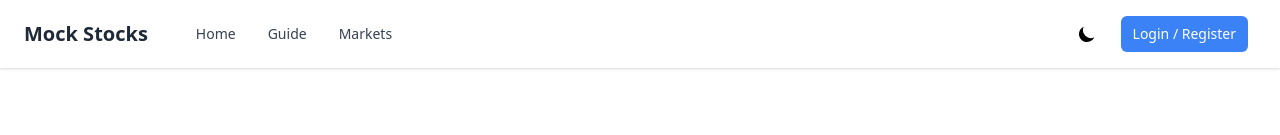
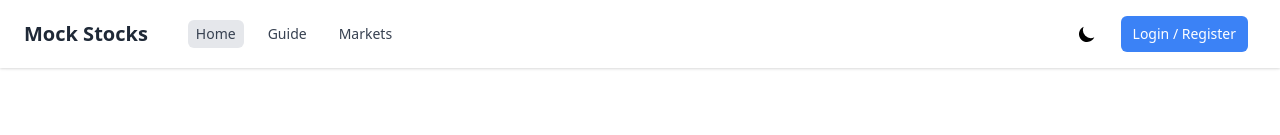
Before and after one commit to jackytea/mock-stocks, a React (Create React App) app in the folder frontend/: page / in a window 1280 px wide. Shown: the top 135 px of the page. Built offline with nearby package versions, Linux system fonts and the light colour scheme; no server answers; what tailwindcss-font-inter would draw is missing.

Commit message:
add navlinks for active route highlighting

```diff
--- a/frontend/src/components/Navigation/Navigation.js
+++ b/frontend/src/components/Navigation/Navigation.js
@@ -1,5 +1,5 @@
 import React, { useState, useEffect, useCallback, useRef } from 'react';
-import { Link, useHistory, useLocation } from 'react-router-dom';
+import { Link, NavLink, useHistory, useLocation } from 'react-router-dom';
 import { useDispatch } from 'react-redux';
 import decode from 'jwt-decode';
 import ToggleTheme from '../ToggleTheme/ToggleTheme';
@@ -94,10 +94,10 @@ const Navigation = () => {
 
 					<div className={menuHidden ? "flex-1 md:flex md:items-center md:justify-between hidden" : "flex-1 md:flex md:items-center md:justify-between"}>
 						<div className="flex flex-col -mx-4 md:flex-row md:items-center md:mx-8">
-							<Link onClick={() => setMenuHidden(true)} to="/" className="px-2 py-1 mx-2 mt-2 text-sm font-medium text-gray-700 transition-colors duration-200 transform rounded-md md:mt-0 dark:text-gray-200 hover:bg-gray-300 dark:hover:bg-gray-700">Home</Link>
-							<Link onClick={() => setMenuHidden(true)} to="/guide" className="px-2 py-1 mx-2 mt-2 text-sm font-medium text-gray-700 transition-colors duration-200 transform rounded-md md:mt-0 dark:text-gray-200 hover:bg-gray-300 dark:hover:bg-gray-700">Guide</Link>
-							<Link onClick={() => setMenuHidden(true)} to="/markets" className="px-2 py-1 mx-2 mt-2 text-sm font-medium text-gray-700 transition-colors duration-200 transform rounded-md md:mt-0 dark:text-gray-200 hover:bg-gray-300 dark:hover:bg-gray-700">Markets</Link>
-							{user?.result && <Link onClick={() => setMenuHidden(true)} to="/purchased" className="px-2 py-1 mx-2 mt-2 text-sm font-medium text-gray-700 transition-colors duration-200 transform rounded-md md:mt-0 dark:text-gray-200 hover:bg-gray-300 dark:hover:bg-gray-700">Investments</Link>}
+							<NavLink onClick={() => setMenuHidden(true)} exact to="/" activeClassName="bg-gray-200 dark:bg-blue-900 px-2 py-1 mx-2 mt-2 text-sm font-medium transition-colors duration-200 transform rounded-md md:mt-0 hover:bg-gray-400 dark:hover:bg-gray-600" className="px-2 py-1 mx-2 mt-2 text-sm font-medium text-gray-700 transition-colors duration-200 transform rounded-md md:mt-0 dark:text-gray-200 hover:bg-gray-300 dark:hover:bg-gray-700">Home</NavLink>
+							<NavLink onClick={() => setMenuHidden(true)} exact to="/guide" activeClassName="bg-gray-200 dark:bg-blue-900 px-2 py-1 mx-2 mt-2 text-sm font-medium transition-colors duration-200 transform rounded-md md:mt-0 hover:bg-gray-400 dark:hover:bg-gray-600" className="px-2 py-1 mx-2 mt-2 text-sm font-medium text-gray-700 transition-colors duration-200 transform rounded-md md:mt-0 dark:text-gray-200 hover:bg-gray-300 dark:hover:bg-gray-700">Guide</NavLink>
+							<NavLink onClick={() => setMenuHidden(true)} exact to="/markets" activeClassName="bg-gray-200 dark:bg-blue-900 px-2 py-1 mx-2 mt-2 text-sm font-medium transition-colors duration-200 transform rounded-md md:mt-0 hover:bg-gray-400 dark:hover:bg-gray-600" className="px-2 py-1 mx-2 mt-2 text-sm font-medium text-gray-700 transition-colors duration-200 transform rounded-md md:mt-0 dark:text-gray-200 hover:bg-gray-300 dark:hover:bg-gray-700">Markets</NavLink>
+							{user?.result && <NavLink onClick={() => setMenuHidden(true)} exact to="/purchased" activeClassName="bg-gray-200 dark:bg-blue-900 px-2 py-1 mx-2 mt-2 text-sm font-medium transition-colors duration-200 transform rounded-md md:mt-0 hover:bg-gray-400 dark:hover:bg-gray-600" className="px-2 py-1 mx-2 mt-2 text-sm font-medium text-gray-700 transition-colors duration-200 transform rounded-md md:mt-0 dark:text-gray-200 hover:bg-gray-300 dark:hover:bg-gray-700">Investments</NavLink>}
 							{user?.result ?
 								<>
 									<Link onClick={() => setMenuHidden(true)} to="/dashboard">
```
